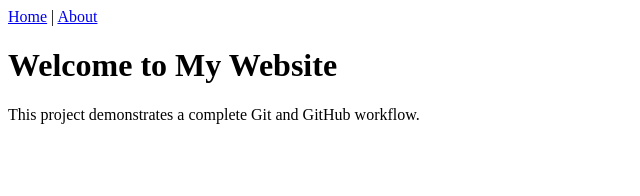
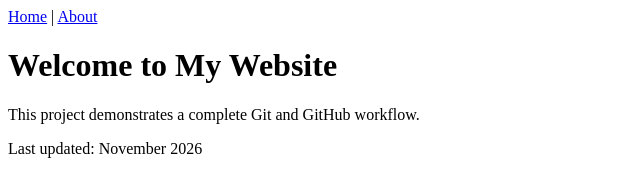
Before and after one commit to Bhuvanesh66/git-worflow-assingment, a plain HTML site: page index.html in a window 1280 px wide. Shown: the whole page, without its empty margins (0-640 px from the left). Drawn offline with Linux system fonts and the light colour scheme.

Commit message:
Update index.html: add last-updated note

```diff
--- a/index.html
+++ b/index.html
@@ -12,5 +12,6 @@
   </nav>
   <h1>Welcome to My Website</h1>
   <p>This project demonstrates a complete Git and GitHub workflow.</p>
+  <p>Last updated: November 2026</p>
 </body>
 </html>
```
